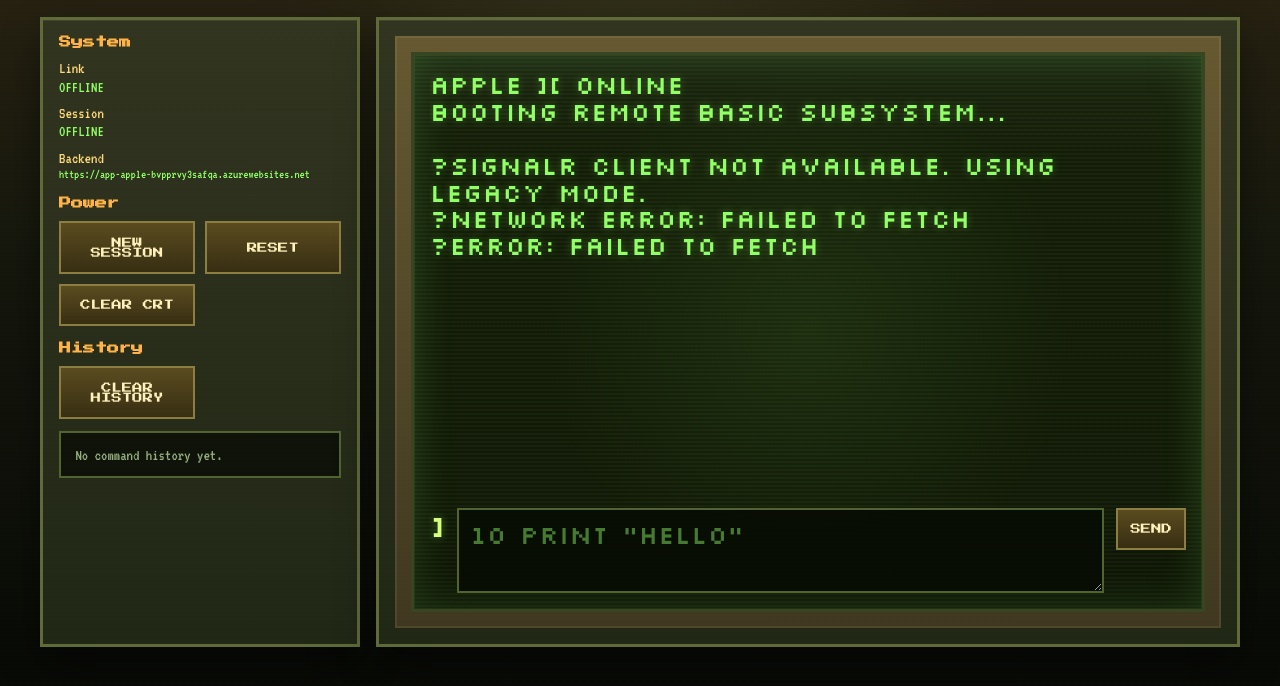
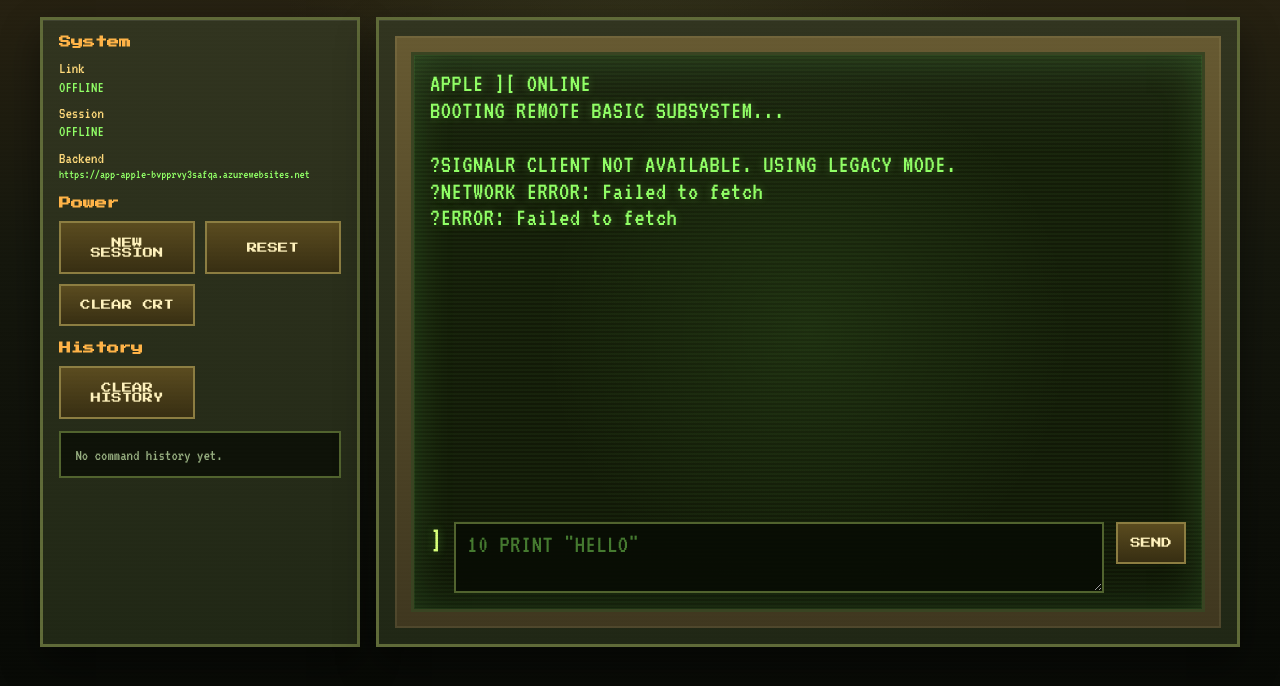
Before and after one commit to PatAltimore/applesoft-emulator, a website: page web/index.html in a window 1280 px wide. Shown: the part 98-784 px from the top of the page. Drawn offline with Linux system fonts and the light colour scheme; no server answers.

Commit message:
fix: Update console font variable to remove redundant font family

```diff
--- a/web/styles.css
+++ b/web/styles.css
@@ -10,7 +10,7 @@
   --danger: #ff6d5e;
   --paper: #d2f2b4;
   --shadow: rgba(0, 0, 0, 0.45);
-  --console-font: "Silkscreen", "VT323", monospace;
+  --console-font: "VT323", monospace;
 }
 
 * {
```
